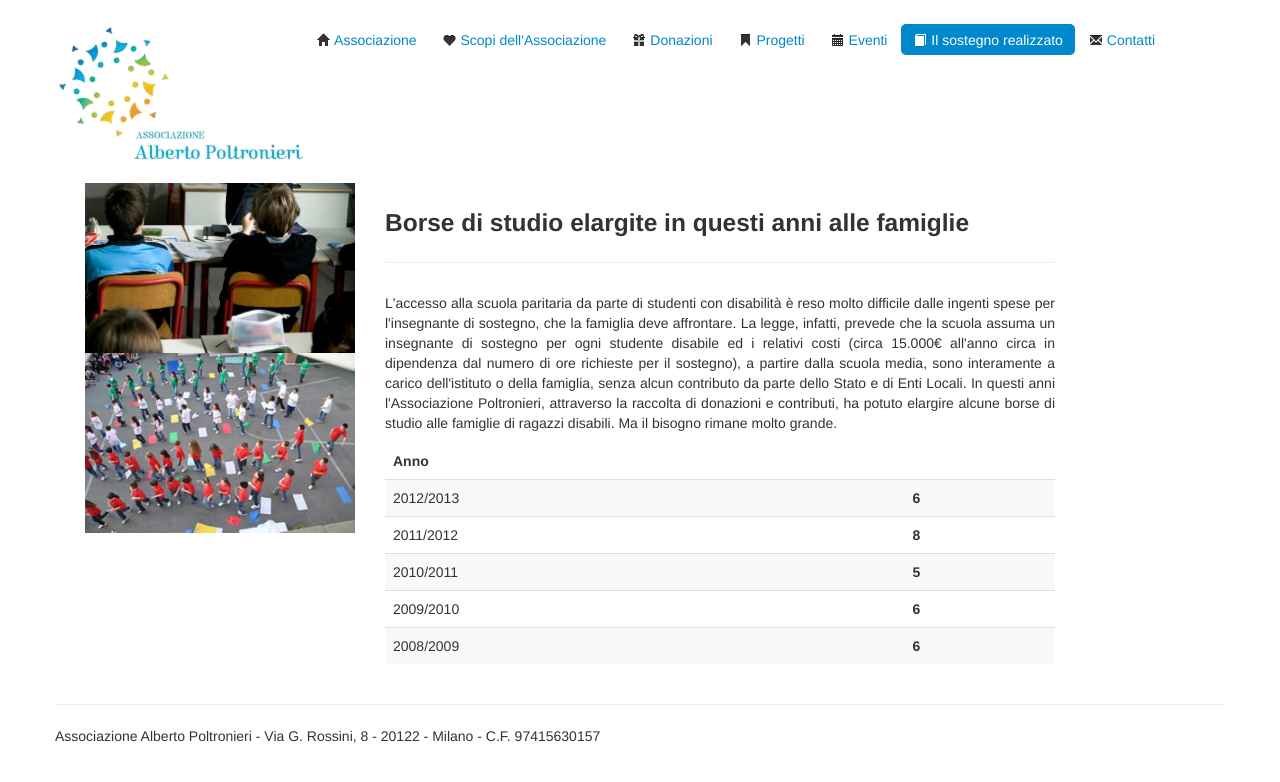
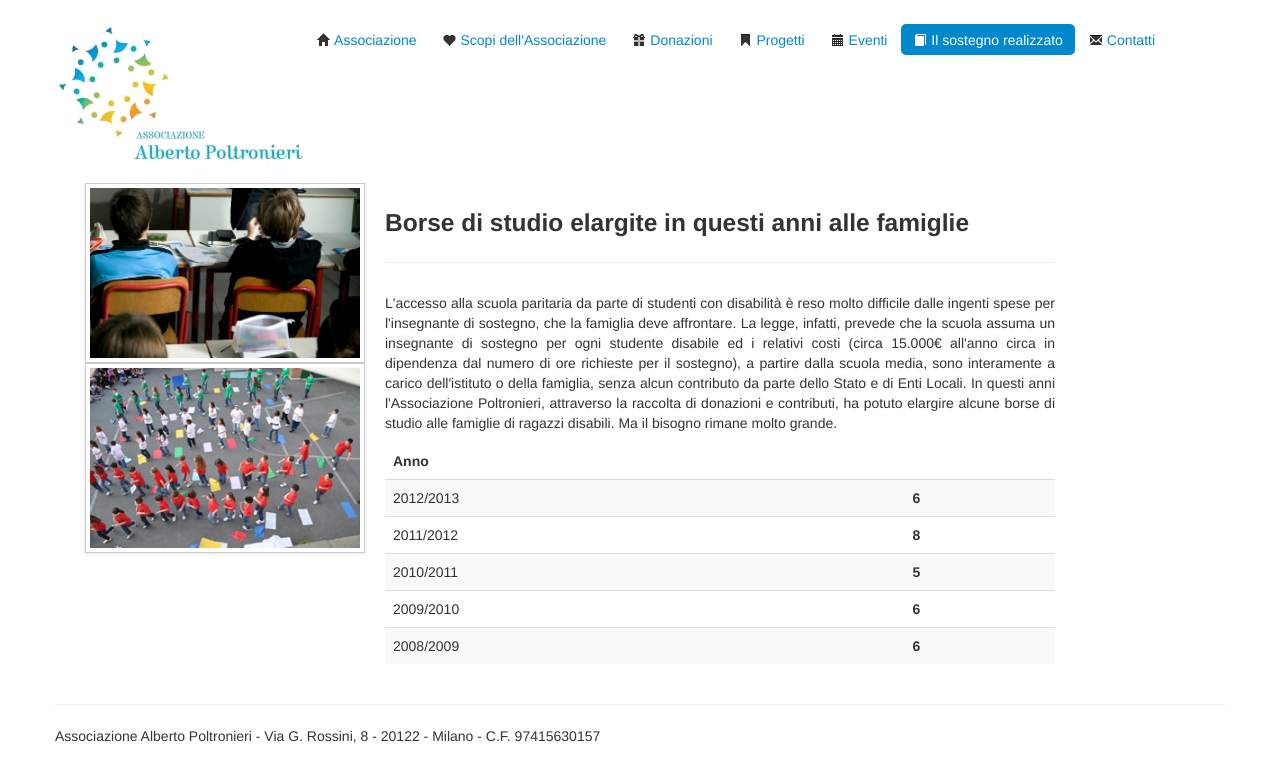
Before and after one commit to associazionepoltronieri/associazionepoltronieri, a Jekyll site: the page built from sostegno.html, in a window 1280 px wide. Shown: the top 782 px of the page. Built offline with Jekyll 4.4.1, drawn with Linux system fonts in a browser that asks for light colours.

Commit message:
Fix images for sostegno section.

```diff
--- a/sostegno.html
+++ b/sostegno.html
@@ -17,10 +17,12 @@ title: Associazione Alberto Poltronieri
 
     <div class="tab-pane active" id="sostegno">
         <div class="span3">
-            <img class="media-object"src="/img/ragazzi-in-classe-2.jpg"
-            width="278" alt="Alberto Poltronieri" />
-            <img class="media-object"src="/img/giochi-bambini.jpg"
-            width="278" alt="Alberto Poltronieri" />
+            <img class="img-polaroid"
+                src="/img/ragazzi-in-classe-2.jpg"
+                alt="Alberto Poltronieri" />
+            <img class="img-polaroid"
+                src="/img/giochi-bambini.jpg"
+                alt="Alberto Poltronieri" />
         </div>
         <div class="span7">
             <div class="page-header">
```
